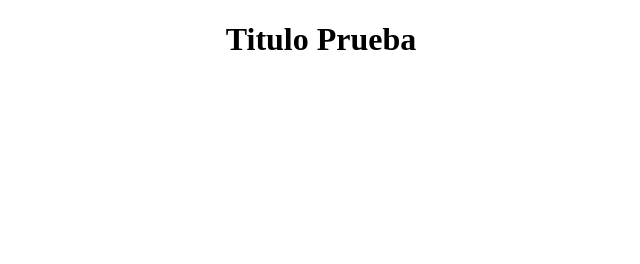
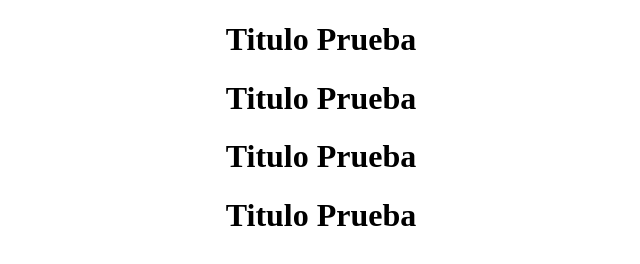
Before and after one commit to yeydev/pr, a plain HTML site: page index.html in a window 1280 px wide. Shown: the whole page, without its empty margins (319-959 px from the left). Drawn offline with Linux system fonts and the light colour scheme.

Commit message:
modificando

```diff
--- a/index.html
+++ b/index.html
@@ -8,5 +8,8 @@
 	</head>
 	<body>
 		<h1>Titulo Prueba</h1>
+		<h1>Titulo Prueba</h1>
+		<h1>Titulo Prueba</h1>
+		<h1>Titulo Prueba</h1>
 	</body>
 </html>
```
